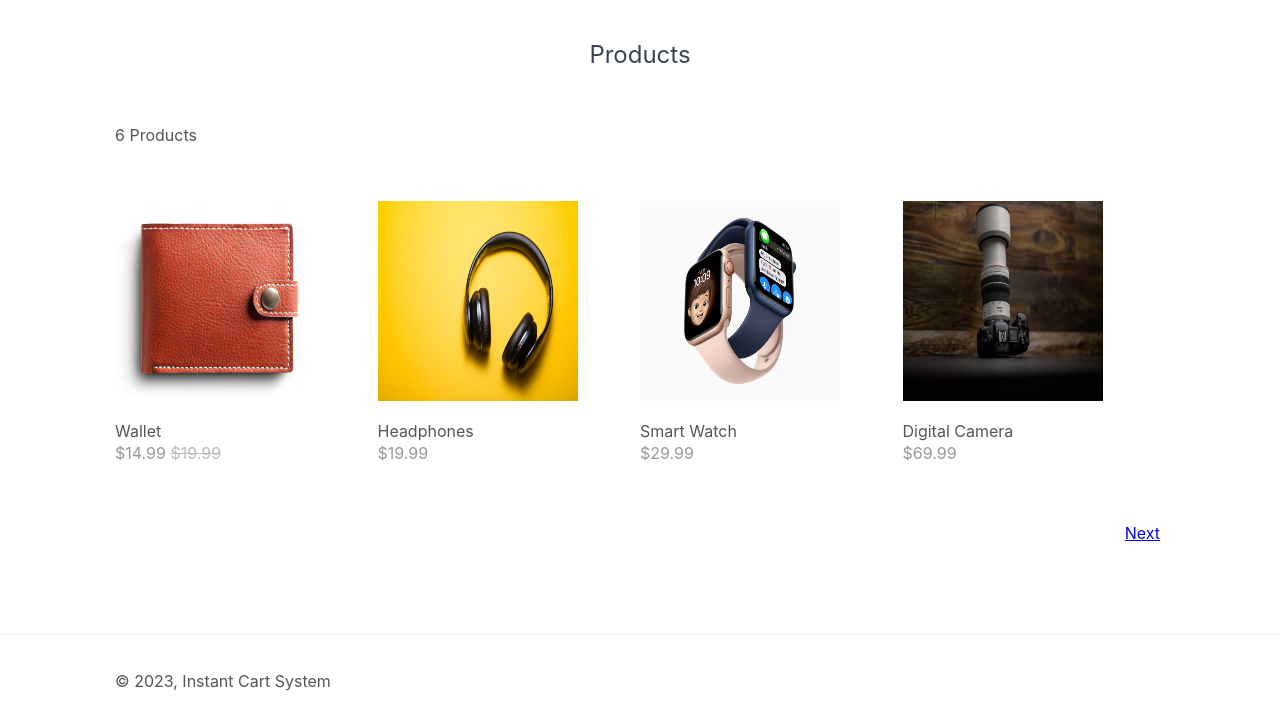
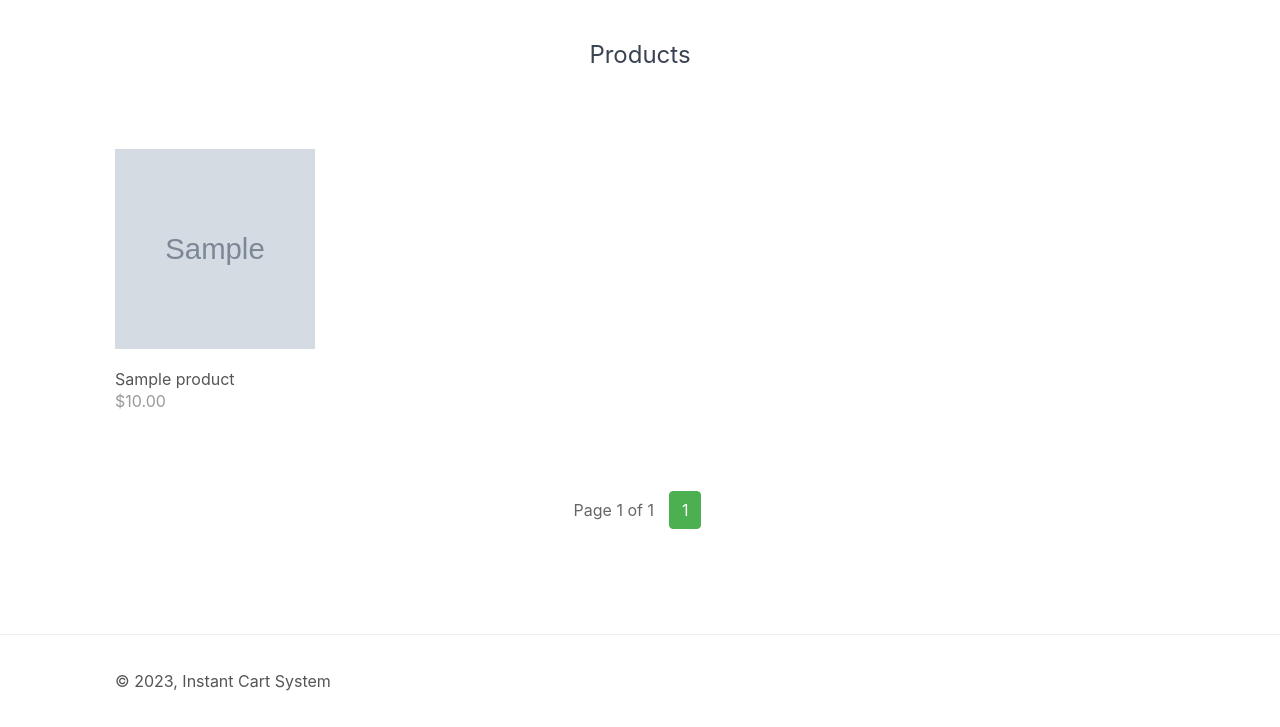
Before and after one commit to mrsaif888/Php-project, a PHP site: page /products.php in a window 1280 px wide. Shown: the part 73-800 px from the top of the page. Run offline with PHP 8.4, Linux system fonts and the light colour scheme; tables that the repository leaves empty hold one stand-in row (values such as "Sample post"); grey boxes marked "Sample" are stand-in pictures; some libraries are stand-ins or nearby versions.

Commit message:
Implement pagination functionality in products.php to display a list of products.

```diff
--- a/products.php
+++ b/products.php
@@ -2,56 +2,77 @@
 session_start();
 require_once './database/connection.php';
 
+// Pagination settings
+$productsPerPage = 4;
+$page = isset($_GET['p']) ? (int) $_GET['p'] : 1;
+$offset = ($page - 1) * $productsPerPage;
+
+// Fetch products from the database
+$sql = "SELECT * FROM products LIMIT $offset, $productsPerPage";
+$result = mysqli_query($connection, $sql);
+
 ?>
+
 <html>
 
 <head>
-
     <title>Products</title>
     <?php include './views/header.php'; ?>
 </head>
 
 <body>
-<?php include './views/nav.php'; ?>
+    <?php include './views/nav.php'; ?>
     <main>
         <div class="products content-wrapper">
             <h1>Products</h1>
-            <p>6 Products</p>
-            <div class="products-wrapper">
-                <a href="product.php" class="product">
-                    <img src="imgs/wallet.jpg" width="200" height="200" alt="Wallet">
-                    <span class="name">Wallet</span>
-                    <span class="price">
-                        $14.99 <span class="rrp">$19.99</span>
-                    </span>
-                </a>
-                <a href="product.php" class="product">
-                    <img src="imgs/headphones.jpeg" width="200" height="200" alt="Headphones">
-                    <span class="name">Headphones</span>
-                    <span class="price">
-                        $19.99 </span>
-                </a>
-                <a href="product.php" class="product">
-                    <img src="imgs/watch.jpg" width="200" height="200" alt="Smart Watch">
-                    <span class="name">Smart Watch</span>
-                    <span class="price">
-                        $29.99 </span>
-                </a>
-                <a href="product.php" class="product">
-                    <img src="imgs/camera.jpg" width="200" height="200" alt="Digital Camera">
-                    <span class="name">Digital Camera</span>
-                    <span class="price">
-                        $69.99 </span>
-                </a>
-            </div>
-            <div class="buttons">
-                <a href="products.php&amp;p=2">Next</a>
-            </div>
+              <div class="products-wrapper">
+            <?php
+            // Display products
+            while ($row = mysqli_fetch_assoc($result)) {
+                echo '<a href="product.php" class="product">';
+                echo '<img src="imgs/'.$row['img'].'" width="200" height="200" alt="'.$row['name'].'">';
+                echo '<span class="name">'.$row['name'].'</span>';
+                echo '<span class="price">$'.$row['price'].'</span>';
+                echo '</a>';
+            }
+
+            // Display pagination links
+            $sql = 'SELECT COUNT(*) AS total FROM products';
+            $result = mysqli_query($connection, $sql);
+            $row = mysqli_fetch_assoc($result);
+            $totalProducts = $row['total'];
+            $totalPages = ceil($totalProducts / $productsPerPage);
+
+         // Display pagination links
+            echo '</div><div class="pagination">';
+
+            // Previous link
+            if ($page > 1) {
+                echo '<a href="products.php?p='.($page - 1).'">Previous</a>';
+            }
+
+            // Page numbers
+            echo '<span class="page">Page '.$page.' of '.$totalPages.'</span>';
+            for ($i = 1; $i <= $totalPages; ++$i) {
+                if ($i === $page) {
+                    echo '<span class="current">'.$i.'</span>';
+                } else {
+                    echo '<a href="products.php?p='.$i.'">'.$i.'</a>';
+                }
+            }
+
+            // Next link
+            if ($page < $totalPages) {
+                echo '<a href="products.php?p='.($page + 1).'">Next</a>';
+            }
+
+            echo '</div>';
+            ?>
+
+
         </div>
-
     </main>
     <?php include './views/footer.php'; ?>
-
 </body>
 
 </html>
--- a/style.css
+++ b/style.css
@@ -1019,6 +1019,44 @@ footer a:hover {
 	text-decoration: underline
 }
 
+
+/* styles.css */
+
+.pagination {
+    margin-top: 20px;
+    display: flex;
+    justify-content: center;
+    align-items: center;
+}
+
+.pagination a,
+.pagination .current {
+    margin: 0 5px;
+    padding: 8px 12px;
+    text-decoration: none;
+    color: #333;
+    border: 1px solid #ddd;
+    border-radius: 4px;
+    background-color: #fff;
+    transition: background-color 0.3s;
+}
+
+.pagination a:hover {
+    background-color: #ddd;
+}
+
+.pagination .current {
+    background-color: #4CAF50;
+    color: #fff;
+    border: 1px solid #4CAF50;
+}
+
+.page {
+    margin-right: 10px;
+    color: #666;
+}
+
+
 @media screen and (max-width:1050px) {
 	.rhide {
 		display: none
```
